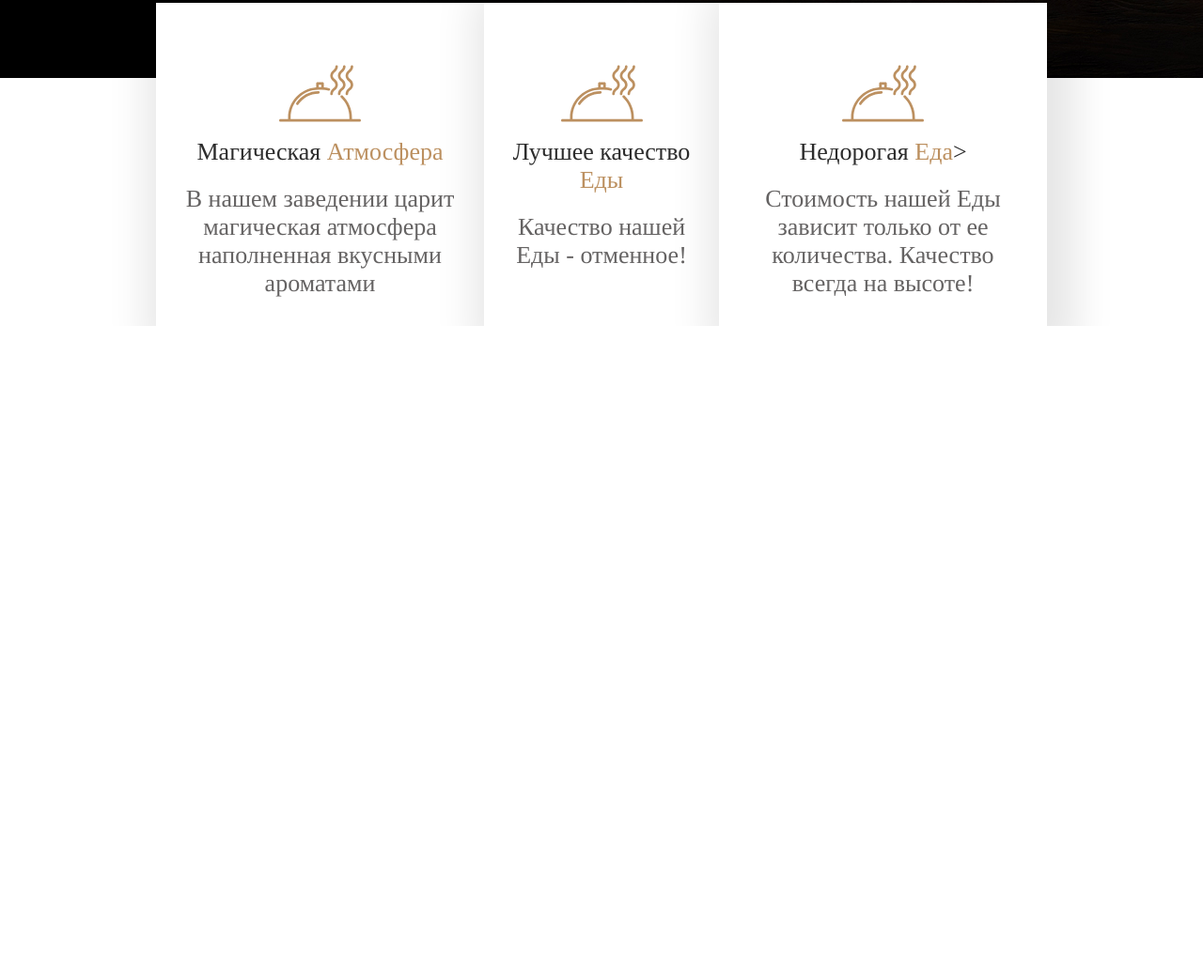
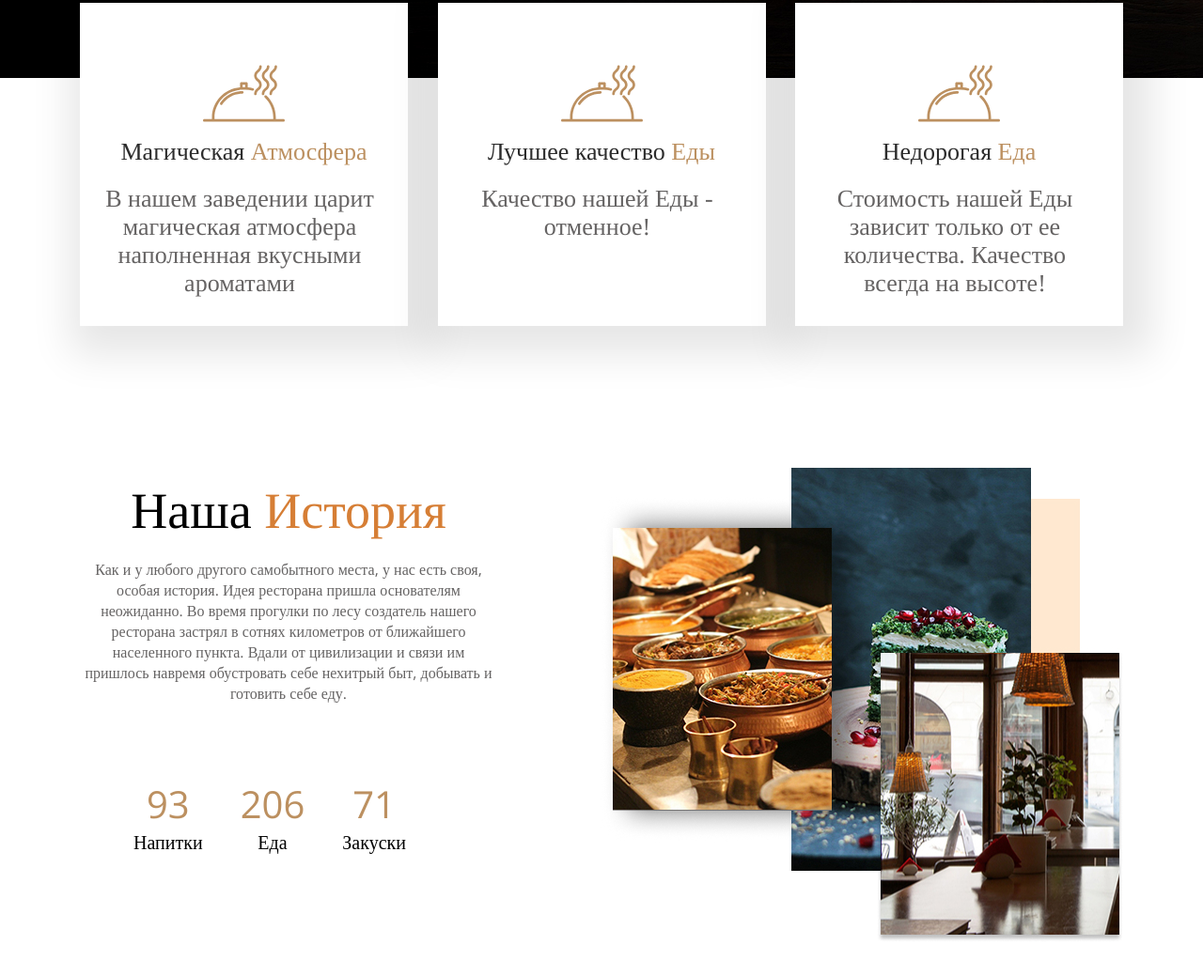
Before and after one commit to mrvan115/Restoran, a plain HTML site: page index.html in a window 1280 px wide. Shown: the part 717-1756 px from the top of the page at 94% size. Before the commit the page ends 1064 px from the top, so only its background shows below. Drawn offline with nearby package versions, Linux system fonts and the light colour scheme.

Commit message:
version4

```diff
--- a/#source/scss/style.scss
+++ b/#source/scss/style.scss
@@ -18,7 +18,8 @@ body {
 }
 
 .container {
-	margin: 0 166px;
+	width: 1110px;
+	margin: 0 auto;
 }
 
 //Переменные========================================================================================================================================================
@@ -33,7 +34,7 @@ body {
 		padding: 50px 0 0 0;
 		display: flex;
 		align-items: center;
-		justify-content: space-between;
+		// justify-content: space-between;
 	}
 
 	&__logo {
@@ -65,7 +66,7 @@ body {
 
 		margin: 0 25px 0 0;
 		&:last-child {
-			margin: 0 70px 0 0;
+			margin: 0 45px 0 0;
 		}
 		&:hover {
 			color: #ff7400;
@@ -129,6 +130,7 @@ body {
 .btn-header {
 	display: inline-block;
 	background-color: #ff7400;
+	text-align: center;
 	padding: 14px 18px;
 	&__text {
 		font-family: 'Open Sans';
@@ -148,6 +150,7 @@ body {
 //Header-down========================================================================================================================================================
 .header-down {
 	position: relative;
+	padding: 0 0 20px 0;
 	&__text {
 	}
 }
@@ -204,11 +207,12 @@ body {
 //cards========================================================================================================================================================
 
 .cards {
-	margin: -80px 0 0 0;
+	margin: -80px 0 150px 0;
 	&__item {
 		display: flex;
 		text-align: center;
 		justify-content: space-between;
+		flex-wrap: wrap;
 	}
 
 	&__cart {
@@ -217,10 +221,14 @@ body {
 
 .cart-item {
 	background-color: #ffffff;
-	max-width: 349px;
+	min-width: 349px;
 	// border: 1px solid #0a0909;
+	margin: 0 30px 0 0;
 	padding: 5px 25px;
 	box-shadow: 10px 10px 40px 20px rgba(0, 0, 0, 0.1);
+	&:last-child {
+		margin: 0 0 0 0;
+	}
 	&__img {
 		margin: 48px 10px 4px 10px;
 	}
@@ -243,5 +251,85 @@ body {
 		line-height: 30px;
 		color: #656363;
 		margin-bottom: 25px;
+		max-width: 290px;
 	}
 }
+
+//Story========================================================================================================================================================
+
+.story {
+	margin: 0 0 122px 0;
+	padding: 0 10px;
+	&__items {
+		display: flex;
+		justify-content: space-between;
+	}
+
+	&__stats {
+		margin: 16px 0 0 0;
+		// padding: 0 10px;
+	}
+
+	&__pic {
+	}
+}
+
+.stats-story {
+	text-align: center;
+	&__item {
+	}
+
+	&__title {
+		margin: 0 0 20px 0;
+		font-weight: 400;
+		font-size: 54px;
+		line-height: 62px;
+		color: #000000;
+		span {
+			color: #d67e35;
+		}
+	}
+
+	&__text {
+		max-width: 444px;
+		margin: 0 0 80px 0;
+		font-family: 'Open Sans';
+		font-style: normal;
+		font-weight: 400;
+		font-size: 16px;
+		line-height: 22px;
+		color: #656363;
+	}
+
+	&__stats {
+		display: flex;
+		justify-content: center;
+	}
+
+	&__info {
+		margin: 0 40px 0 0;
+	}
+
+	&__number {
+		font-family: 'Open Sans';
+		font-style: normal;
+		font-weight: 400;
+		font-size: 40px;
+		line-height: 54px;
+		color: #bc9060;
+	}
+
+	&__p {
+		font-family: 'Open Sans';
+		font-style: normal;
+		font-weight: 400;
+		font-size: 20px;
+		line-height: 27px;
+		color: #000000;
+	}
+}
+
+.pic-story {
+	&__img {
+	}
+}
--- a/index.html
+++ b/index.html
@@ -82,7 +82,7 @@
 						<div class="cart-item__img">
 							<img src="./image/cards/icons/Mask Group.svg" alt="cart-item">
 						</div>
-						<h2 class="cart-item__title">Недорогая <span>Еда</span>></h2>
+						<h2 class="cart-item__title">Недорогая <span>Еда</span></h2>
 						<p class="cart-item__text">Стоимость нашей Еды
 							зависит только от ее
 							количества. Качество
@@ -92,6 +92,44 @@
 
 			</div>
 		</section>
+
+		<section class="story">
+			<div class="story__container container">
+				<div class="story__items">
+					<div class="story__stats stats-story">
+						<div class="stats-story__item">
+							<h2 class="stats-story__title">
+								Наша <span>История</span>
+							</h2>
+							<p class="stats-story__text">
+								Как и у любого другого самобытного места, у нас есть своя, особая история. Идея ресторана пришла
+								основателям неожиданно. Во время прогулки по лесу создатель нашего ресторана застрял в сотнях
+								километров от ближайшего населенного пункта. Вдали от цивилизации и связи им пришлось навремя
+								обустровать себе нехитрый быт, добывать и готовить себе еду.
+							</p>
+						</div>
+						<div class="stats-story__stats">
+							<div class="stats-story__info">
+								<p class="stats-story__number">93</p>
+								<p class="stats-story__p">Напитки</p>
+							</div>
+							<div class="stats-story__info">
+								<p class="stats-story__number">206</p>
+								<p class="stats-story__p">Еда</p>
+							</div>
+							<div class="stats-story__info">
+								<p class="stats-story__number">71</p>
+								<p class="stats-story__p">Закуски</p>
+							</div>
+						</div>
+					</div>
+
+					<div class="story__pic pic-story">
+						<img src="./image/story/story__pic.jpg" alt="pic-story__img" class="pic-story__img">
+					</div>
+				</div>
+			</div>
+		</section>
 	</div>
 
 </body>
```
Also changed, not shown: css/style.css, image/story/story__pic.jpg (added).
